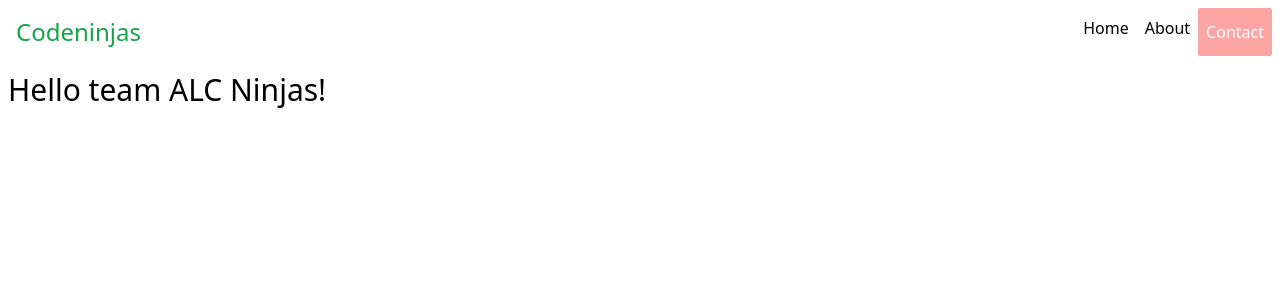
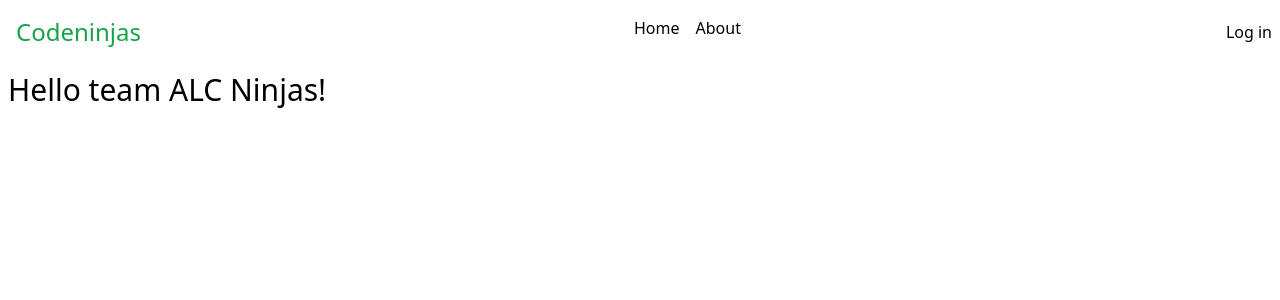
Before and after one commit to Franc15/react-app, a React (Create React App) app: page / in a window 1280 px wide. Shown: the top 300 px of the page. Built offline with nearby package versions, Linux system fonts and the light colour scheme.

Commit message:
auth0 integration

```diff
--- a/package.json
+++ b/package.json
@@ -3,11 +3,13 @@
   "version": "0.1.0",
   "private": true,
   "dependencies": {
+    "@auth0/auth0-react": "^1.10.1",
     "@testing-library/jest-dom": "^5.16.4",
     "@testing-library/react": "^13.2.0",
     "@testing-library/user-event": "^13.5.0",
     "react": "^18.1.0",
     "react-dom": "^18.1.0",
+    "react-router-dom": "^6.3.0",
     "react-scripts": "5.0.1",
     "web-vitals": "^2.1.4"
   },
--- /dev/null
+++ b/src/LoginButton.js
@@ -0,0 +1,9 @@
+import React from "react";
+import { useAuth0 } from "@auth0/auth0-react";
+
+const LoginButton = () => {
+  const { loginWithRedirect } = useAuth0();
+  return <button onClick={() => loginWithRedirect()}>Log in</button>;
+};
+
+export default LoginButton;
--- /dev/null
+++ b/src/LogoutButton.js
@@ -0,0 +1,9 @@
+import React from "react";
+import { useAuth0 } from "@auth0/auth0-react";
+
+const LogoutButton = () => {
+  const { logout } = useAuth0();
+  return <button onClick={() => logout()}>Log out</button>;
+};
+
+export default LogoutButton;
--- a/src/Navbar.js
+++ b/src/Navbar.js
@@ -1,14 +1,19 @@
+import React from "react";
+import { useAuth0 } from "@auth0/auth0-react";
+import LoginButton from "./LoginButton";
+import LogoutButton from "./LogoutButton";
+
 function Navbar() {
+  const { isAuthenticated } = useAuth0();
+
   return (
     <nav className="md:flex justify-between m-2">
       <h2 className="text-2xl text-green-600 p-2">Codeninjas</h2>
       <ul className="md:flex">
         <li className="p-2">Home</li>
         <li className="p-2">About</li>
-        <button className="bg-red-300 rounded-sm text-white p-2 hover:bg-red-400 dark:bg-green-400">
-          Contact
-        </button>
       </ul>
+      {isAuthenticated ? <LogoutButton /> : <LoginButton />}
     </nav>
   );
 }
--- /dev/null
+++ b/src/auth0-provider-with-history.js
@@ -0,0 +1,28 @@
+import React from "react";
+import { useNavigate } from "react-router-dom";
+import { Auth0Provider } from "@auth0/auth0-react";
+
+const Auth0ProviderWithHistory = ({ children }) => {
+  const history = useNavigate();
+
+  const onRedirectCallback = (appState) => {
+    history.push(
+      appState && appState.targetUrl
+        ? appState.targetUrl
+        : window.location.pathname
+    );
+  };
+
+  return (
+    <Auth0Provider
+      domain={process.env.REACT_APP_AUTH0_DOMAIN}
+      client_id={process.env.REACT_APP_AUTH0_CLIENT_ID}
+      redirect_uri={window.location.origin}
+      onRedirectCallback={onRedirectCallback}
+    >
+      {children}
+    </Auth0Provider>
+  );
+};
+
+export default Auth0ProviderWithHistory;
--- a/src/index.js
+++ b/src/index.js
@@ -2,10 +2,11 @@ import React from "react";
 import ReactDOM from "react-dom/client";
 import "./index.css";
 import App from "./App";
+import { Auth0Provider } from "@auth0/auth0-react";
 
 const root = ReactDOM.createRoot(document.getElementById("root"));
 root.render(
-  <React.StrictMode>
+  <Auth0Provider>
     <App />
-  </React.StrictMode>
+  </Auth0Provider>
 );
```
Also changed, not shown: 2 other files (tests, documents, lock files or other folders).
